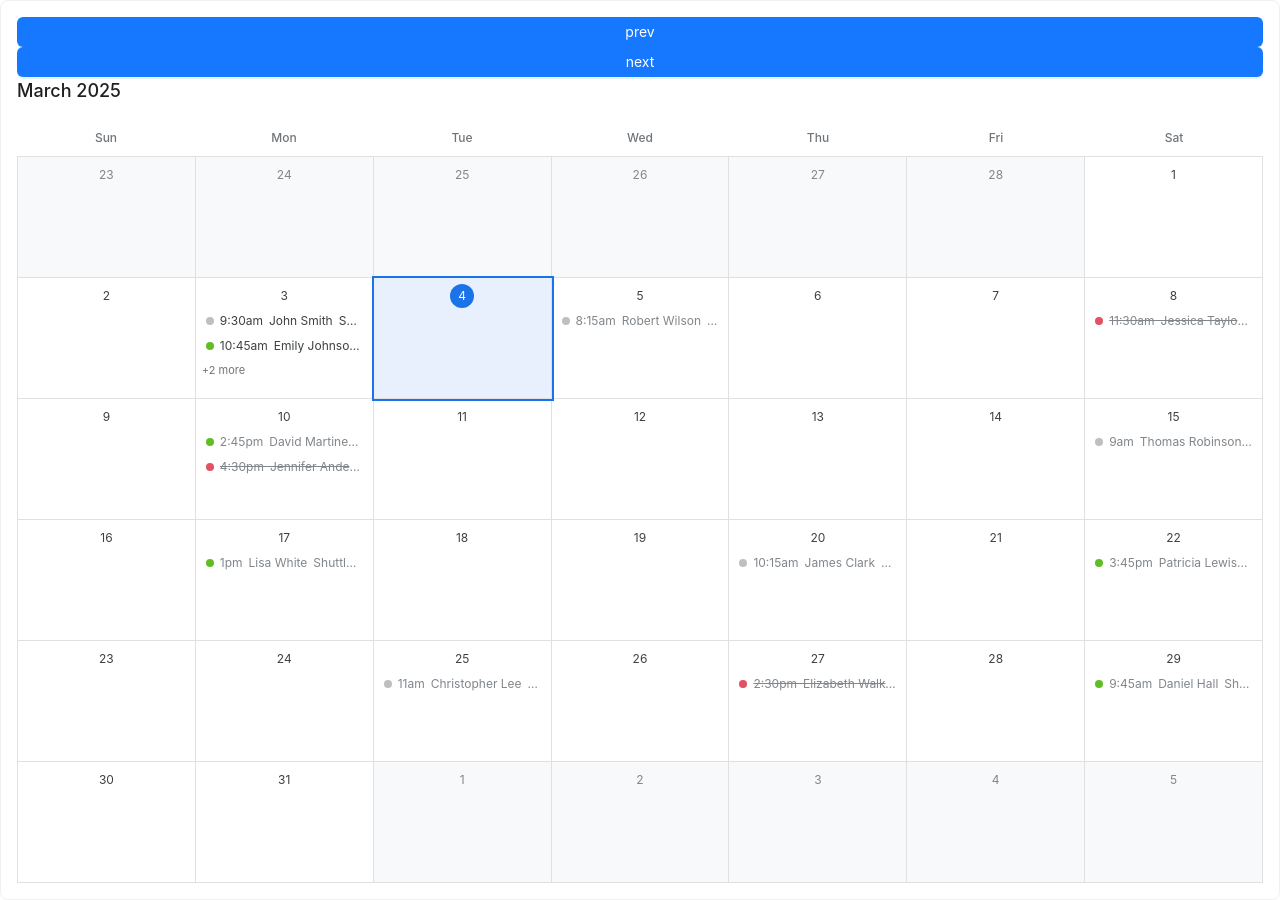
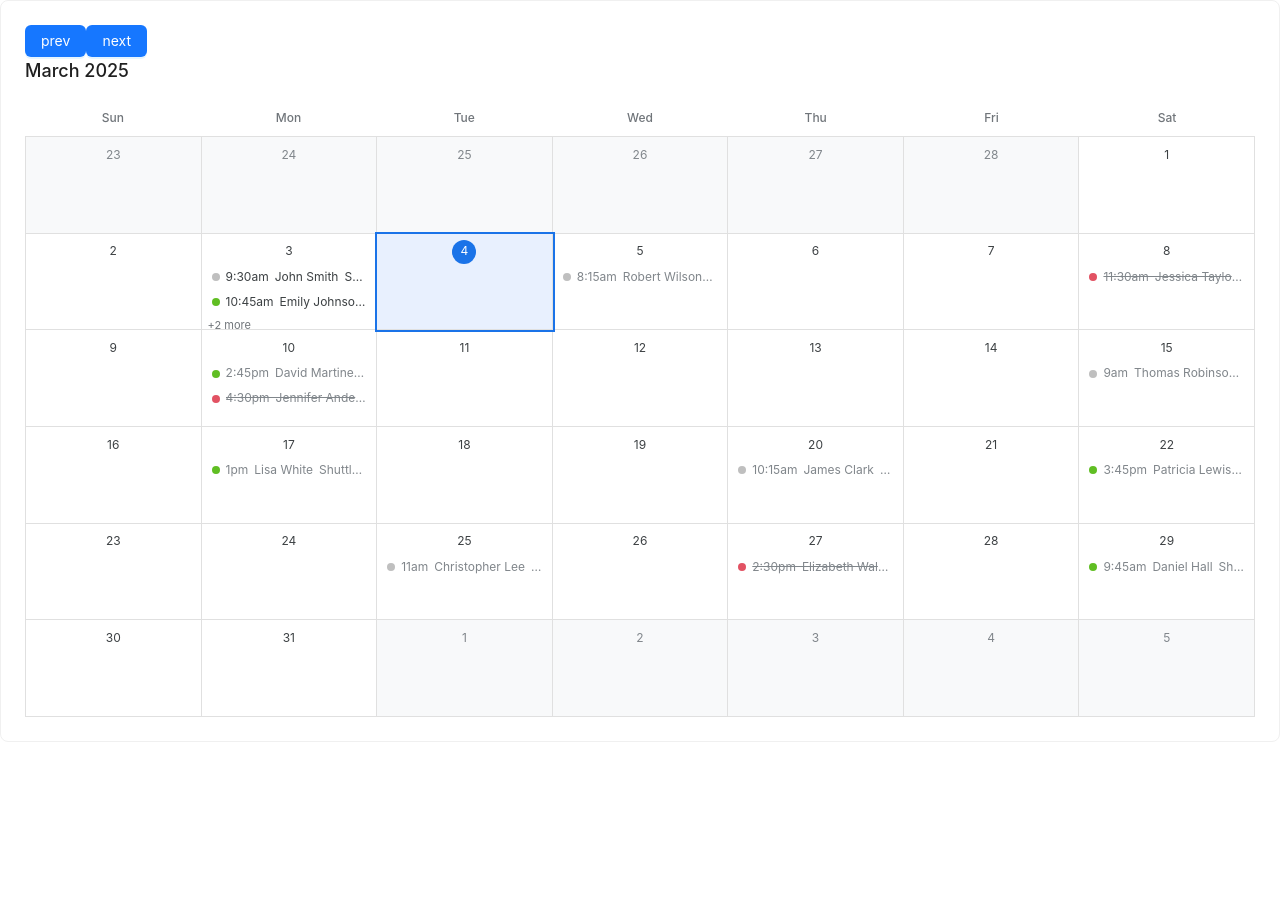
Before and after one commit to vinctustech/calendar-test, a React (Vite) app: page / in a window 1280 px wide. After the commit the page ends 800 px from the top, so only its background shows below. Built offline with nearby package versions, Linux system fonts and the light colour scheme.

Commit message:
fix automatic sizing

```diff
--- a/src/App.tsx
+++ b/src/App.tsx
@@ -1,103 +1,101 @@
 import { SetStateAction, useState } from 'react'
-import Calendar from './Calendar'
-import { Badge, Button, Card } from 'antd'
+import Calendar, { CalendarEvent } from './Calendar'
+import { Button, Card } from 'antd'
 
 function App() {
   const [currentMonth, setCurrentMonth] = useState(new Date().getMonth())
   const [currentYear, setCurrentYear] = useState(new Date().getFullYear())
 
-  // Updated sample events for fleet management with the format:
-  // ${h:mma}\u2002${customer.firstName} ${customer.lastName}\u2002{workflow.name}\u2002{store.name}
-  const sampleEvents = [
+  const sampleEvents: CalendarEvent[] = [
     {
       date: new Date(2025, 2, 3, 9, 30),
       title: '9:30am\u2002John Smith\u2002Shuttle Drop-off\u2002Alpha Store',
       color: '#bfbfbf',
-      cancelled: false,
+      strikethrough: false,
     },
     {
       date: new Date(2025, 2, 3, 10, 45),
       title: '10:45am\u2002Emily Johnson\u2002Shuttle Pickup\u2002Alpha Store',
       color: '#60be23',
-      cancelled: false,
+      strikethrough: false,
     },
     {
       date: new Date(2025, 2, 3, 13, 15),
       title: '1:15pm\u2002Michael Brown\u2002Part Delivery\u2002Alpha Store',
       color: '#bfbfbf',
-      cancelled: false,
+      strikethrough: false,
     },
     {
       date: new Date(2025, 2, 3, 15, 0),
       title: '3pm\u2002Sarah Davis\u2002Part Pickup\u2002Alpha Store',
       color: '#60be23',
-      cancelled: false,
+      strikethrough: false,
     },
     {
       date: new Date(2025, 2, 5, 8, 15),
       title: '8:15am\u2002Robert Wilson\u2002Valet Pickup\u2002Alpha Store',
       color: '#bfbfbf',
-      cancelled: false,
+      strikethrough: false,
     },
     {
       date: new Date(2025, 2, 8, 11, 30),
       title: '11:30am\u2002Jessica Taylor\u2002Valet Drop-off\u2002Alpha Store',
       color: '#e25263',
-      cancelled: true,
+      strikethrough: true,
     },
     {
       date: new Date(2025, 2, 10, 14, 45),
       title: '2:45pm\u2002David Martinez\u2002Task\u2002Alpha Store',
       color: '#60be23',
-      cancelled: false,
+      strikethrough: false,
     },
     {
       date: new Date(2025, 2, 10, 16, 30),
       title: '4:30pm\u2002Jennifer Anderson\u2002Shuttle Pickup\u2002Alpha Store',
       color: '#e25263',
-      cancelled: true,
+      strikethrough: true,
     },
     {
       date: new Date(2025, 2, 15, 9, 0),
       title: '9am\u2002Thomas Robinson\u2002Part Delivery\u2002Alpha Store',
       color: '#bfbfbf',
-      cancelled: false,
+      strikethrough: false,
     },
     {
       date: new Date(2025, 2, 17, 13, 0),
       title: '1pm\u2002Lisa White\u2002Shuttle Drop-off\u2002Alpha Store',
       color: '#60be23',
-      cancelled: false,
+      strikethrough: false,
     },
     {
       date: new Date(2025, 2, 20, 10, 15),
       title: '10:15am\u2002James Clark\u2002Valet Pickup\u2002Alpha Store',
       color: '#bfbfbf',
-      cancelled: false,
+      strikethrough: false,
     },
     {
       date: new Date(2025, 2, 22, 15, 45),
       title: '3:45pm\u2002Patricia Lewis\u2002Task\u2002Alpha Store',
       color: '#60be23',
-      cancelled: false,
+      strikethrough: false,
     },
     {
       date: new Date(2025, 2, 25, 11, 0),
       title: '11am\u2002Christopher Lee\u2002Part Pickup\u2002Alpha Store',
       color: '#bfbfbf',
-      cancelled: false,
+      strikethrough: false,
     },
     {
       date: new Date(2025, 2, 27, 14, 30),
       title: '2:30pm\u2002Elizabeth Walker\u2002Valet Drop-off\u2002Alpha Store',
       color: '#e25263',
-      cancelled: true,
+      strikethrough: true,
     },
     {
       date: new Date(2025, 2, 29, 9, 45),
       title: '9:45am\u2002Daniel Hall\u2002Shuttle Pickup\u2002Alpha Store',
       color: '#60be23',
-      cancelled: false,
+      strikethrough: false,
     },
   ]
 
@@ -127,25 +125,16 @@ function App() {
   // }
 
   return (
-    <Card
-      style={{ width: '100%', height: 900, display: 'flex', flexDirection: 'column' }}
-      styles={{
-        body: {
-          flex: 1,
-          display: 'flex',
-          flexDirection: 'column',
-          padding: '16px',
-          overflow: 'hidden',
-        },
-      }}
-    >
+    <Card>
       <Button type="primary" onClick={prevMonth}>
         prev
       </Button>
       <Button type="primary" onClick={nextMonth}>
         next
       </Button>
-      <Calendar month={currentMonth} year={currentYear} events={sampleEvents} />
+      <div style={{ height: 'calc(100vh - 140px)' }}>
+        <Calendar month={currentMonth} year={currentYear} events={sampleEvents} />
+      </div>
     </Card>
   )
 }
--- a/src/Calendar/index.tsx
+++ b/src/Calendar/index.tsx
@@ -5,7 +5,7 @@ export type CalendarEvent = {
   date: Date
   title: string
   color: string
-  cancelled?: boolean
+  strikethrough?: boolean
 }
 export type CalendarProps = {
   month: number
@@ -193,7 +193,7 @@ const Calendar: FC<CalendarProps> = ({
                     className={`
                       event-item
                       ${isFutureDate(event.date) ? 'future-event' : ''}
-                      ${event.cancelled ? 'cancelled-event' : ''}
+                      ${event.strikethrough ? 'cancelled-event' : ''}
                     `}
                     onClick={(e) => {
                       e.stopPropagation()
```
